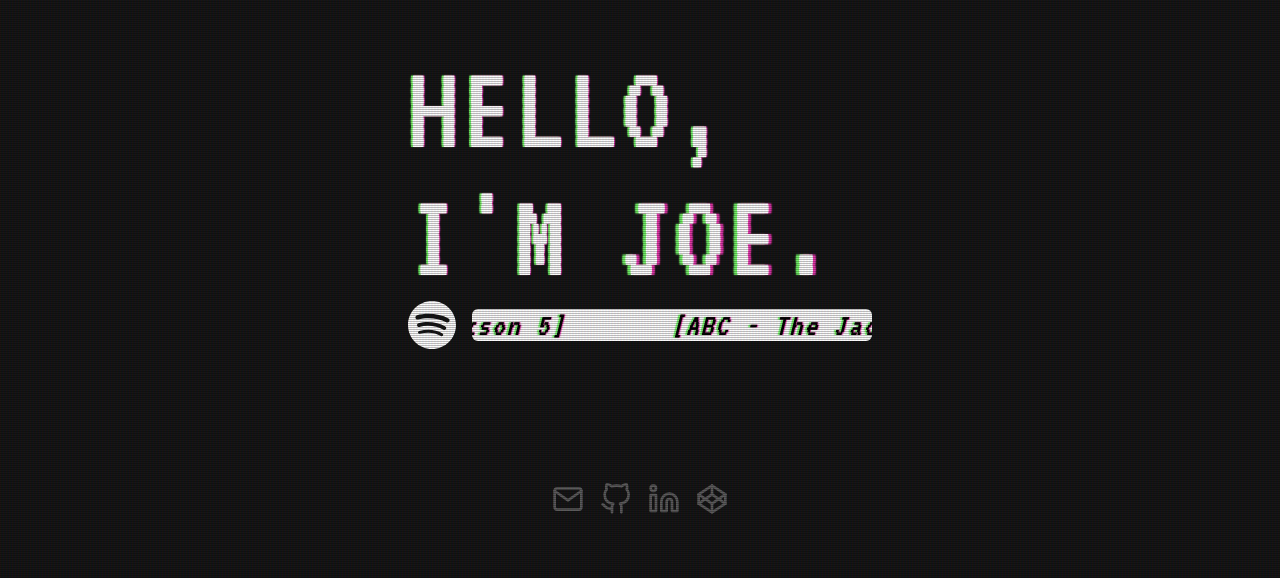
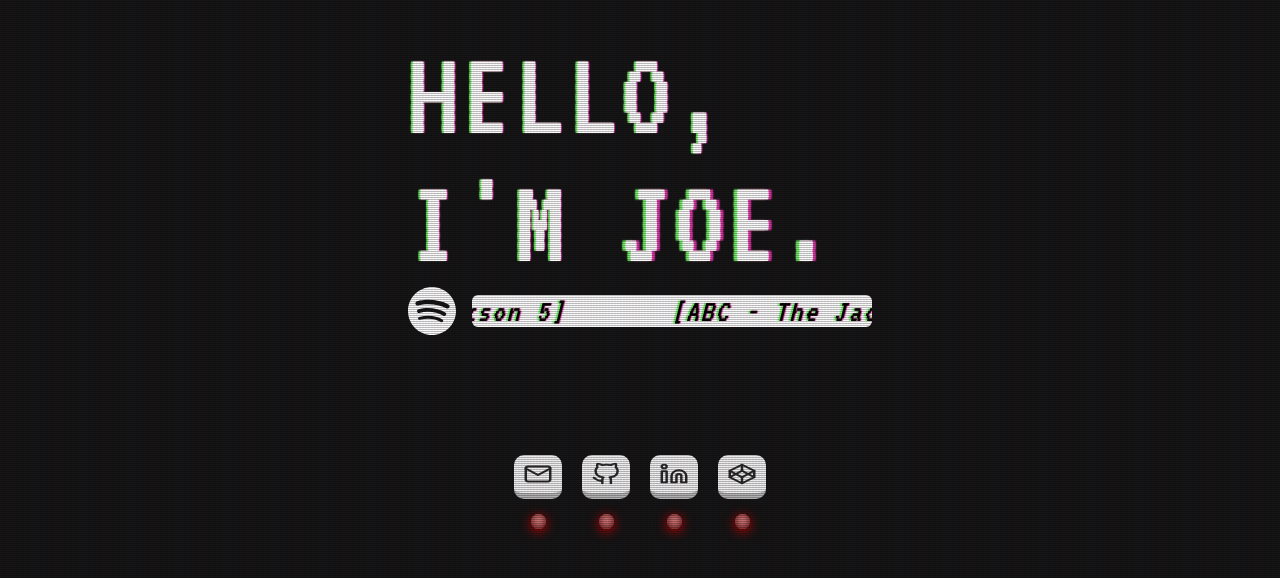
Before and after one commit to JoeBocock/JoeBocock.github.io, a Next.js app: page / in a window 1280 px wide. Shown: the part 120-698 px from the top of the page. Built offline with nearby package versions, Linux system fonts and the light colour scheme.

Commit message:
Redo MenuBar.

```diff
--- /dev/null
+++ b/app/components/interface/links/button-with-light/index.tsx
@@ -0,0 +1,32 @@
+import styles from './styles.module.css'
+import { ReactElement, useState } from 'react'
+
+type ButtonWithLightProps = {
+    children: ReactElement
+    link: string
+    title: string
+}
+
+export function ButtonWithLight({
+    children,
+    link,
+    title,
+}: ButtonWithLightProps) {
+    const [clicked, setClicked] = useState(false)
+
+    return (
+        <div className={styles.container}>
+            <a
+                rel="noopener noreferrer"
+                target="_blank"
+                href={link}
+                className={styles.button}
+                onClick={() => setClicked(true)}
+                title={title}
+            >
+                {children}
+            </a>
+            <div className={clicked ? styles.green : styles.red}></div>
+        </div>
+    )
+}
--- /dev/null
+++ b/app/components/interface/links/button-with-light/styles.module.css
@@ -0,0 +1,46 @@
+.container {
+    display: flex;
+    flex-direction: column;
+}
+
+.green {
+    width: 15px;
+    height: 15px;
+    background: green;
+    margin-left: auto;
+    margin-right: auto;
+    margin-top: 15px;
+    background-color: #90ee90;
+    border-radius: 50%;
+    box-shadow: rgba(0, 0, 0, 0.2) 0 -1px 7px 1px, inset #304701 0 -1px 9px,
+        #89ff00 0 2px 12px;
+}
+
+.red {
+    width: 15px;
+    height: 15px;
+    background: green;
+    margin-left: auto;
+    margin-right: auto;
+    margin-top: 15px;
+    background-color: #ee9090;
+    border-radius: 50%;
+    box-shadow: rgba(0, 0, 0, 0.2) 0 -1px 7px 1px, inset #470101 0 -1px 9px,
+        #ff0000 0 2px 12px;
+}
+
+.button {
+    color: #282829;
+    padding: 5px 10px 5px 10px;
+    background: #f2f2f2;
+    border-bottom: 6px solid #b3b3b3;
+    border-radius: 10px 10px 10px 10px;
+    margin-left: 10px;
+    margin-right: 10px;
+}
+
+.button:hover {
+    border-bottom: 2px solid #3c3c40;
+    transform: translateY(6px);
+    margin-bottom: 4px;
+}
--- /dev/null
+++ b/app/components/interface/links/menu-bar/index.tsx
@@ -0,0 +1,27 @@
+import { CodePen, Email, Github, LinkedIn } from '@/app/components/svgs'
+import { ButtonWithLight } from '../button-with-light'
+
+export function MenuBar() {
+    return (
+        <div className="flex">
+            <ButtonWithLight link="mailto:joebocock@gmail.com" title="Email">
+                <Email classes="w-7 h-7" />
+            </ButtonWithLight>
+            <ButtonWithLight link="https://github.com/joebocock" title="Github">
+                <Github classes="w-7 h-7" />
+            </ButtonWithLight>
+            <ButtonWithLight
+                link="https://www.linkedin.com/in/joe-bocock-976341181/"
+                title="LinkedIn"
+            >
+                <LinkedIn classes="w-7 h-7" />
+            </ButtonWithLight>
+            <ButtonWithLight
+                link="https://codepen.io/joebocock"
+                title="CodePen"
+            >
+                <CodePen classes="w-7 h-7" />
+            </ButtonWithLight>
+        </div>
+    )
+}
--- a/app/components/svgs/codepen.tsx
+++ b/app/components/svgs/codepen.tsx
@@ -7,10 +7,11 @@ export function CodePen({ classes }: ClassesProps) {
             xmlns="http://www.w3.org/2000/svg"
             viewBox="0 0 24 24"
             fill="none"
-            stroke="white"
+            stroke="currentColor"
             strokeWidth="2"
             strokeLinecap="round"
             strokeLinejoin="round"
+            transform="rotate(0 0 0) scale(1.05 0.8)"
         >
             <polygon points="12 2 22 8.5 22 15.5 12 22 2 15.5 2 8.5 12 2"></polygon>
             <line x1="12" y1="22" x2="12" y2="15.5"></line>
--- a/app/components/svgs/email.tsx
+++ b/app/components/svgs/email.tsx
@@ -6,10 +6,11 @@ export function Email({ classes }: ClassesProps) {
             className={classes}
             viewBox="0 0 24 24"
             fill="none"
-            stroke="white"
+            stroke="currentColor"
             strokeWidth="2"
             strokeLinecap="round"
             strokeLinejoin="round"
+            transform="rotate(0 0 0) scale(1.05 0.8)"
         >
             <path d="M4 4h16c1.1 0 2 .9 2 2v12c0 1.1-.9 2-2 2H4c-1.1 0-2-.9-2-2V6c0-1.1.9-2 2-2z"></path>
             <polyline points="22,6 12,13 2,6"></polyline>
--- a/app/components/svgs/github.tsx
+++ b/app/components/svgs/github.tsx
@@ -7,10 +7,11 @@ export function Github({ classes }: ClassesProps) {
             xmlns="http://www.w3.org/2000/svg"
             viewBox="0 0 24 24"
             fill="none"
-            stroke="white"
+            stroke="currentColor"
             strokeWidth="2"
             strokeLinecap="round"
             strokeLinejoin="round"
+            transform="rotate(0 0 0) scale(1.05 0.8)"
         >
             <path d="M9 19c-5 1.5-5-2.5-7-3m14 6v-3.87a3.37 3.37 0 0 0-.94-2.61c3.14-.35 6.44-1.54 6.44-7A5.44 5.44 0 0 0 20 4.77 5.07 5.07 0 0 0 19.91 1S18.73.65 16 2.48a13.38 13.38 0 0 0-7 0C6.27.65 5.09 1 5.09 1A5.07 5.07 0 0 0 5 4.77a5.44 5.44 0 0 0-1.5 3.78c0 5.42 3.3 6.61 6.44 7A3.37 3.37 0 0 0 9 18.13V22"></path>
         </svg>
--- a/app/components/svgs/linkedin.tsx
+++ b/app/components/svgs/linkedin.tsx
@@ -7,10 +7,11 @@ export function LinkedIn({ classes }: ClassesProps) {
             xmlns="http://www.w3.org/2000/svg"
             viewBox="0 0 24 24"
             fill="none"
-            stroke="white"
+            stroke="currentColor"
             strokeWidth="2"
             strokeLinecap="round"
             strokeLinejoin="round"
+            transform="rotate(0 0 0) scale(1.05 0.8)"
         >
             <path d="M16 8a6 6 0 0 1 6 6v7h-4v-7a2 2 0 0 0-2-2 2 2 0 0 0-2 2v7h-4v-7a6 6 0 0 1 6-6z"></path>
             <rect x="2" y="9" width="4" height="12"></rect>
--- a/app/page.tsx
+++ b/app/page.tsx
@@ -2,9 +2,9 @@
 
 import { Rocket } from './components/interactions/rocket'
 import { Comma } from './components/interactions/comma/comma'
-import { CodePen, Email, Github, LinkedIn } from './components/svgs'
 import SongMarquee from './components/interface/song-marquee'
 import { Navigator } from './components/interface/navigator'
+import { MenuBar } from './components/interface/links/menu-bar'
 
 export default function Home() {
     return (
@@ -33,40 +33,7 @@ export default function Home() {
                 </div>
 
                 <div className={'links text-lg flex space-x-4'}>
-                    <a
-                        className={'opacity-30 hover:opacity-100'}
-                        href={'mailto:joebocock@gmail.com'}
-                        target={'_blank'}
-                        rel={'noopener noreferrer'}
-                    >
-                        <Email classes={'w-8 h-8'} />
-                    </a>
-                    <a
-                        className={'opacity-30 hover:opacity-100'}
-                        href={'https://github.com/joebocock'}
-                        target={'_blank'}
-                        rel={'noopener noreferrer'}
-                    >
-                        <Github classes={'w-8 h-8'} />
-                    </a>
-                    <a
-                        className={'opacity-30 hover:opacity-100'}
-                        href={
-                            'https://www.linkedin.com/in/joe-bocock-976341181/'
-                        }
-                        target={'_blank'}
-                        rel={'noopener noreferrer'}
-                    >
-                        <LinkedIn classes={'w-8 h-8'} />
-                    </a>
-                    <a
-                        className={'opacity-30 hover:opacity-100'}
-                        href={'https://codepen.io/joebocock'}
-                        target={'_blank'}
-                        rel={'noopener noreferrer'}
-                    >
-                        <CodePen classes={'w-8 h-8'} />
-                    </a>
+                    <MenuBar />
                 </div>
 
                 <div></div>
```
